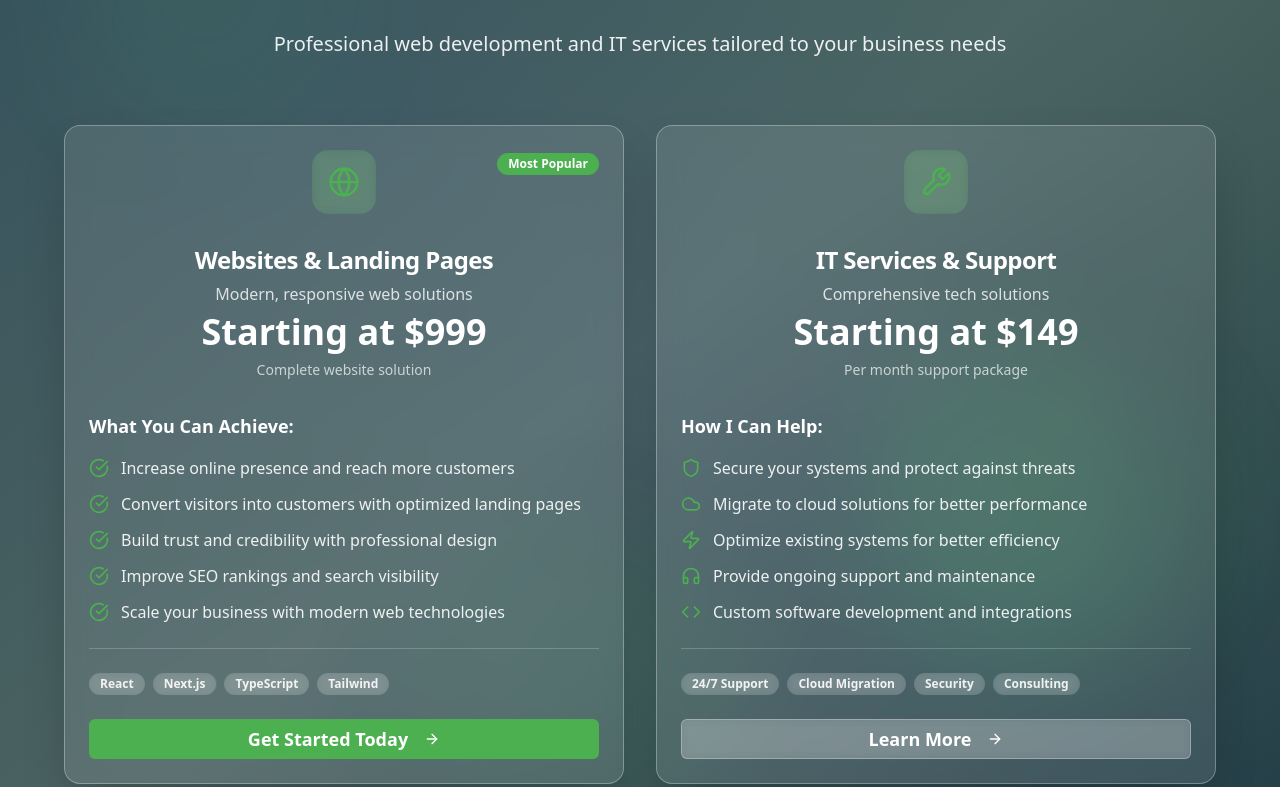
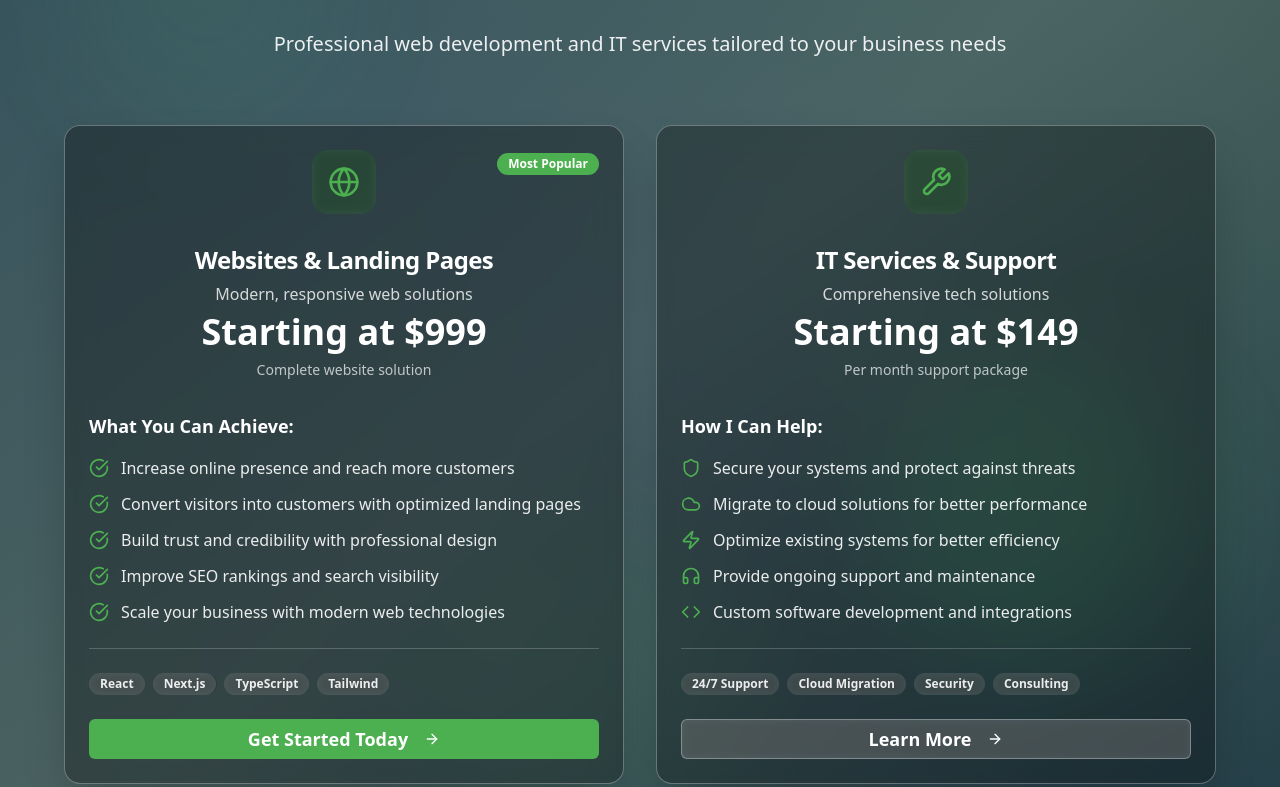
Before and after one commit to KarlaSz/webszyk-brand, a React (Vite) app: page / in a window 1280 px wide. Shown: the part 5113-5900 px from the top of the page. Built offline with nearby package versions, Linux system fonts and the light colour scheme.

Commit message:
feat: Apply glassmorphism to offer section boxes
Updated the "What I Can Do For You" section's boxes to match the glassmorphism style of the contact form. Edited `src/components/MyOfferSection.tsx`.

```diff
--- a/src/components/MyOfferSection.tsx
+++ b/src/components/MyOfferSection.tsx
@@ -31,8 +31,8 @@ const MyOfferSection = () => {
         </div>
 
         <div className="grid grid-cols-1 lg:grid-cols-2 gap-8 max-w-6xl mx-auto">
-          {/* Website & Landing Pages - Pricing Card Style */}
-          <Card className="relative border border-white/30 backdrop-blur-md bg-white/10 shadow-2xl rounded-2xl overflow-hidden group hover:scale-105 transition-all duration-300">
+          {/* Website & Landing Pages - Enhanced Glassmorphism Card */}
+          <Card className="relative border border-white/30 backdrop-blur-md bg-black/30 shadow-2xl rounded-2xl overflow-hidden group hover:scale-105 transition-all duration-300">
             {/* Popular Badge */}
             <div className="absolute top-6 right-6">
               <Badge className="bg-[#4CAF50] text-white font-semibold">
@@ -95,8 +95,8 @@ const MyOfferSection = () => {
             </CardContent>
           </Card>
 
-          {/* IT Services - Pricing Card Style */}
-          <Card className="relative border border-white/30 backdrop-blur-md bg-white/10 shadow-2xl rounded-2xl overflow-hidden group hover:scale-105 transition-all duration-300">
+          {/* IT Services - Enhanced Glassmorphism Card */}
+          <Card className="relative border border-white/30 backdrop-blur-md bg-black/30 shadow-2xl rounded-2xl overflow-hidden group hover:scale-105 transition-all duration-300">
             <CardHeader className="text-center pb-8">
               <div className="w-16 h-16 bg-[#4CAF50]/20 backdrop-blur-sm rounded-2xl flex items-center justify-center mx-auto mb-6">
                 <Wrench className="h-8 w-8 text-[#4CAF50]" />
```
